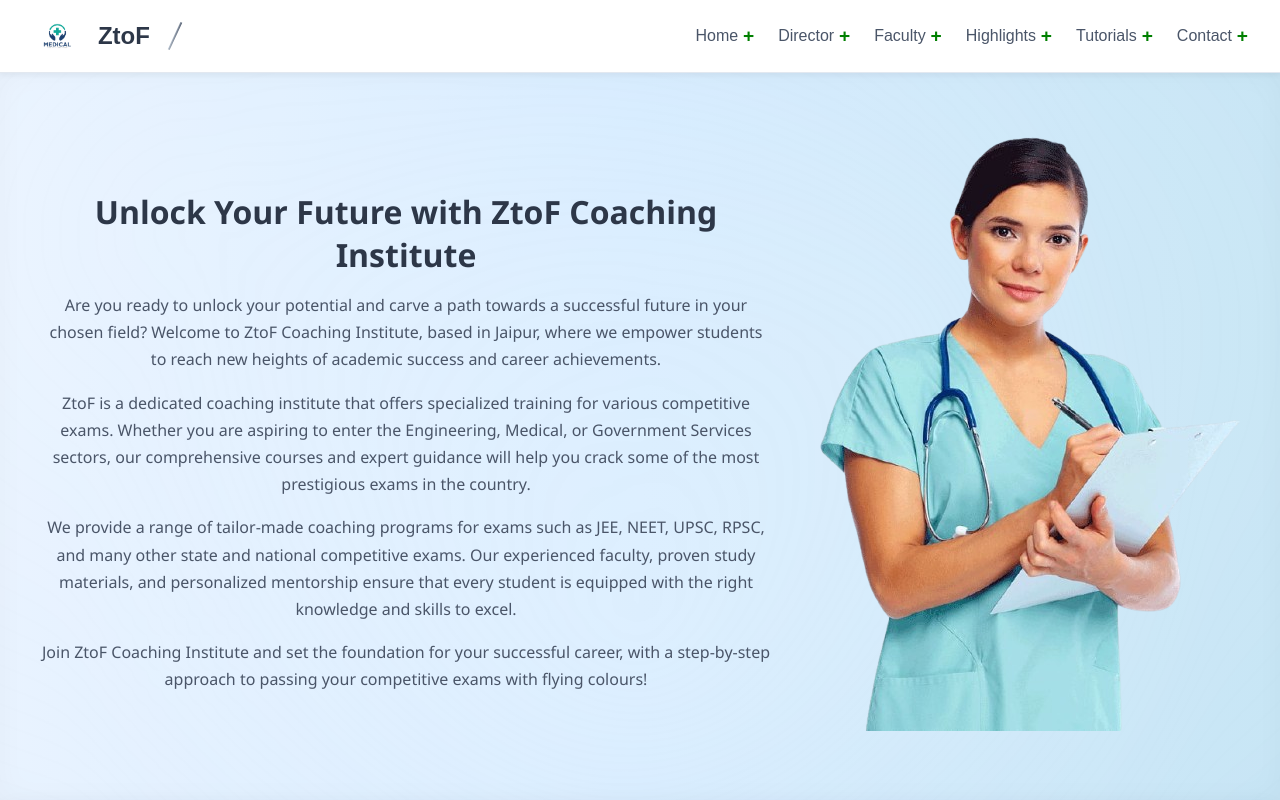
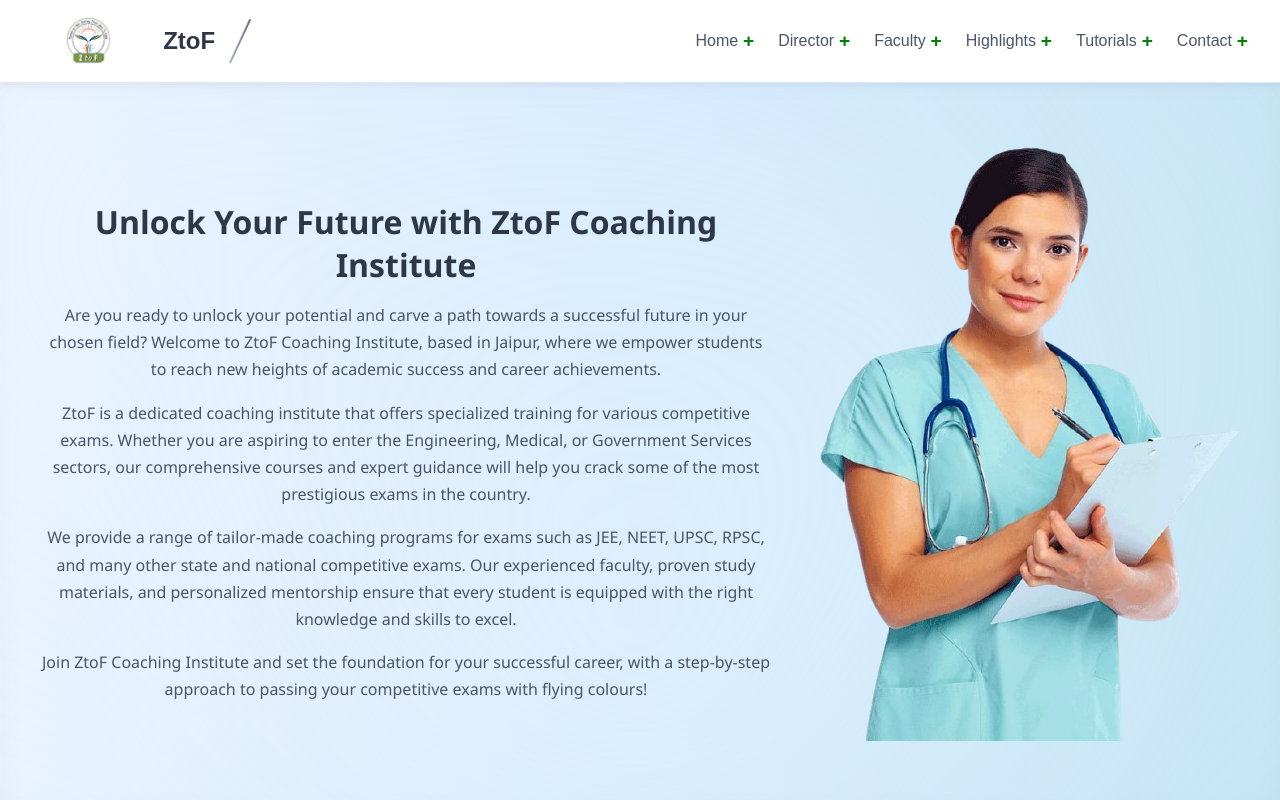
Before and after one commit to amal773/ZtoF, a React (Create React App) app: page / in a window 1280 px wide. Shown: the top 800 px of the page. Built offline with nearby package versions, Linux system fonts and the light colour scheme.

Commit message:
changing logo

```diff
--- a/src/Components/Navbar/Navbar.css
+++ b/src/Components/Navbar/Navbar.css
@@ -18,8 +18,9 @@
   }
 
   .navbar-logo {
-    height: 40px;
+    height: 50px;
     width: auto;
+    padding: 0 2rem;
   }
 
   .navbar-title {
@@ -31,10 +32,11 @@
 
   .navbar-divider {
     width: 2px;
-    height: 30px;
+    height: 3rem;
     background: linear-gradient(to bottom left, #4a5568, #cbd5e0);
     transform: rotate(25deg);
     margin-left: 1rem;
+
   }
 
   .navbar-menu {
--- a/src/Components/Navbar/Navbar.js
+++ b/src/Components/Navbar/Navbar.js
@@ -1,6 +1,6 @@
 import React from "react";
 import "./Navbar.css";
-import logo from "../../Images/logo.jpg";
+import logo from "../../Images/yt1.png";
 
 export default function Navbar() {
   return (
```
